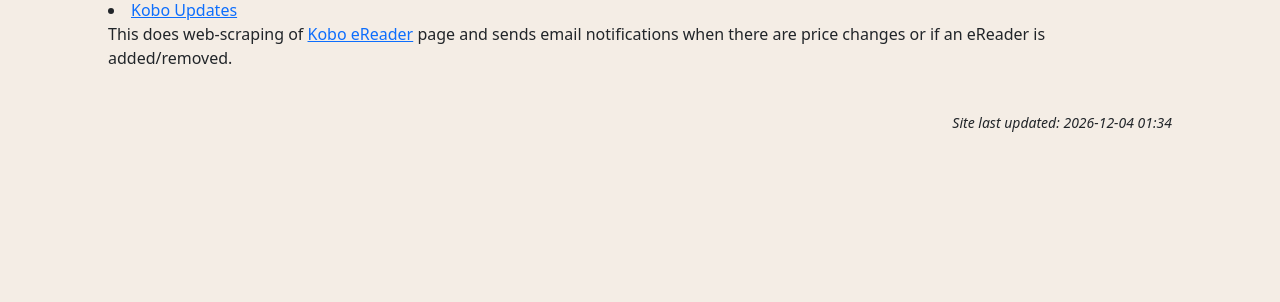
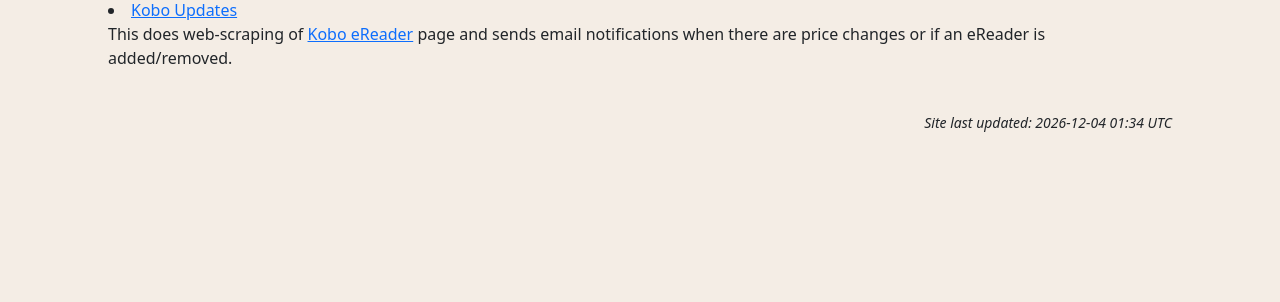
Before and after one commit to jaceygan/cardshuffle, a Flask app: page / in a window 1280 px wide. Shown: the part 369-671 px from the top of the page. Run offline with Flask 3, Linux system fonts and the light colour scheme.

Commit message:
minor changes

```diff
--- a/app.py
+++ b/app.py
@@ -4,6 +4,7 @@ from koboupdates import *
 import glob
 import os
 import datetime
+
 
 app = Flask(__name__)
 
--- a/templates/index.html
+++ b/templates/index.html
@@ -22,8 +22,6 @@
         page and sends email notifications when there are price changes or if an eReader is added/removed. </li>
 </p>
 <br>
-<p align="right"><small><em>Site last updated: {{lastModDate}}</em></small></p>
-
-
+<p align="right"><small><em>Site last updated: {{lastModDate}} UTC</em></small></p>
 
 {% endblock%}
```
